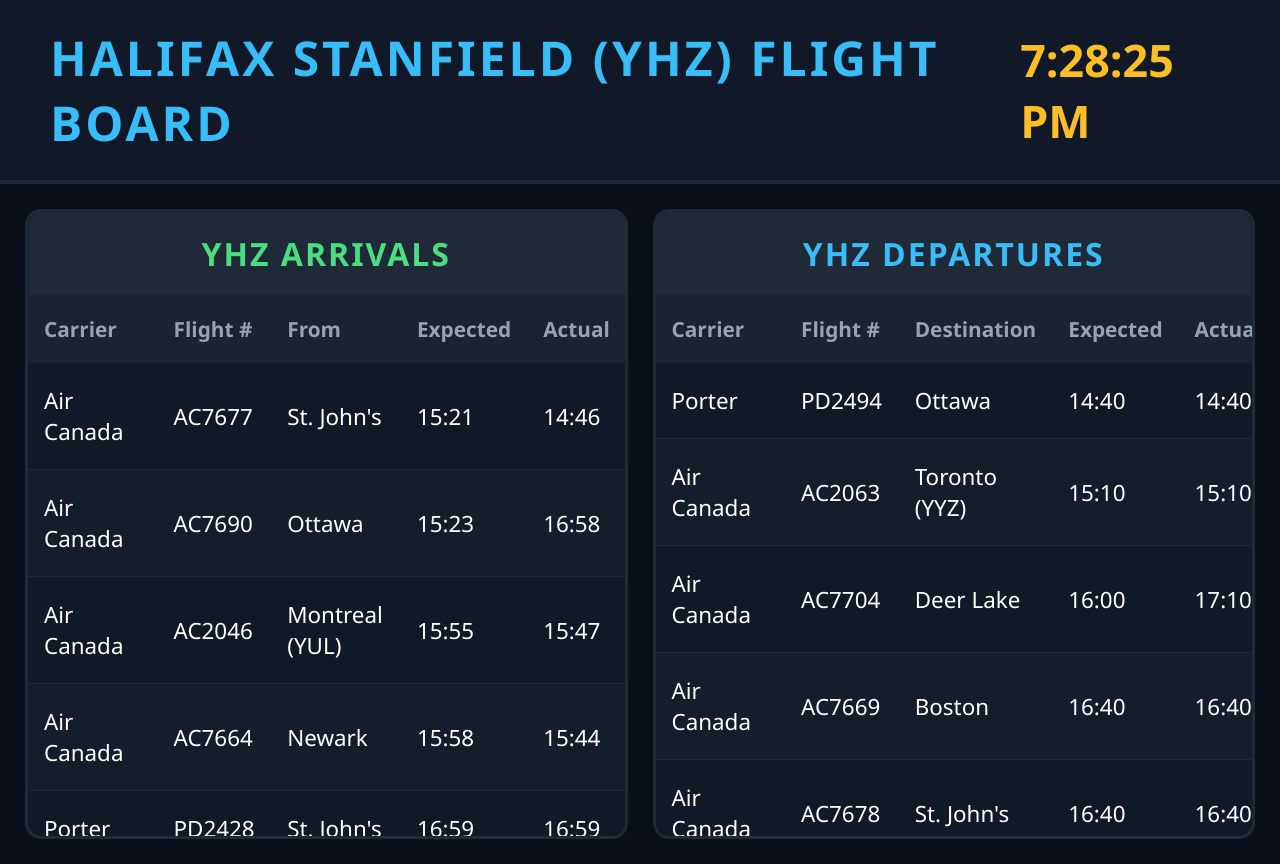
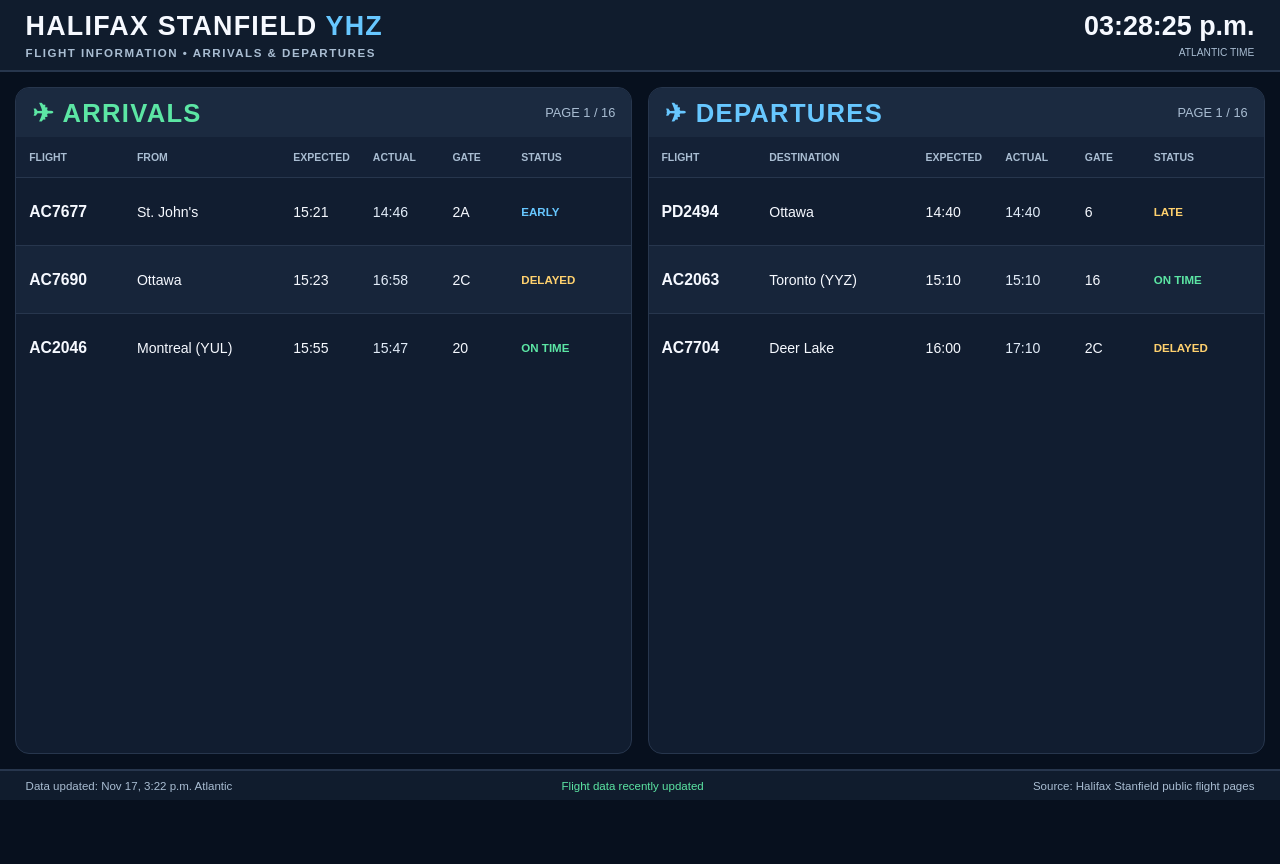
Before and after one commit to mainline123/YHZ-Flight-Board, a plain HTML site: page index.html in a window 1280 px wide. After the commit the page ends 800 px from the top, so only its background shows below. Drawn offline with Linux system fonts and the light colour scheme.

Commit message:
Refactor HTML structure and styles for flight board

```diff
--- a/index.html
+++ b/index.html
@@ -1,211 +1,311 @@
+
 <!DOCTYPE html>
 <html lang="en">
 <head>
 <meta charset="UTF-8">
-    <meta name="viewport" content="width=device-width, initial-scale=1.0">
-    <title>HALIFAX STANFIELD (YHZ) FLIGHT BOARD</title>
+<meta name="viewport" content="width=device-width, initial-scale=1">
+<title>Halifax Stanfield | Arrivals & Departures</title>
 <style>
-        * { box-sizing: border-box; margin: 0; padding: 0; }
-        body {
-            background-color: #0b0f19;
-            color: #ffffff;
-            font-family: 'Segoe UI', Tahoma, Geneva, Verdana, sans-serif;
-            height: 100vh;
-            overflow: hidden;
-            display: flex;
-            flex-direction: column;
+:root{color-scheme:dark;--bg:#07101e;--panel:#111d30;--line:#27364d;--muted:#a9bdd2;--white:#f6f9ff;--green:#5ce6a4;--blue:#67c7ff;--amber:#ffd16e;--red:#ff8585}
+*{box-sizing:border-box}
+html,body{margin:0;width:100%;height:100%;overflow:hidden}
+body{background:var(--bg);color:var(--white);font-family:Arial,Helvetica,sans-serif;display:flex;flex-direction:column}
+header{padding:1.35vh 2vw;display:flex;align-items:center;justify-content:space-between;gap:20px;background:#101c2d;border-bottom:2px solid var(--line)}
+.brand{font-size:clamp(19px,2.1vw,38px);font-weight:800;letter-spacing:.045em}
+.brand small{display:block;color:var(--muted);font-size:.43em;letter-spacing:.13em;margin-top:5px}
+.clock{text-align:right;font-weight:800;font-size:clamp(20px,2.1vw,38px);white-space:nowrap}
+.clock small{display:block;font-size:.38em;font-weight:500;color:var(--muted);margin-top:5px}
+main{display:grid;grid-template-columns:1fr 1fr;gap:1.2vw;padding:1.2vw;flex:1;min-height:0}
+.board{background:var(--panel);border:1px solid var(--line);border-radius:14px;overflow:hidden;display:flex;flex-direction:column;min-width:0}
+.board-heading{display:flex;align-items:center;justify-content:space-between;padding:1.2vh 1.25vw;background:#1b2a40}
+.board-heading h2{font-size:clamp(21px,2vw,38px);margin:0;letter-spacing:.05em}
+.arrivals h2{color:var(--green)}
+.departures h2{color:var(--blue)}
+.page{font-size:clamp(12px,1vw,19px);color:var(--muted)}
+.table-head,.flight{display:grid;grid-template-columns:1.05fr 1.55fr .76fr .76fr .65fr 1fr;gap:.45vw;align-items:center;padding:0 1vw}
+.table-head{height:5vh;min-height:35px;color:var(--muted);font-weight:700;font-size:clamp(10px,.82vw,16px);background:#142136}
+.flight{height:8.5vh;min-height:43px;border-top:1px solid var(--line);font-size:clamp(12px,1.1vw,22px)}
+.flight:nth-child(even){background:#17253a}
+.flight strong{font-size:1.12em}
+.flight .place{overflow:hidden;text-overflow:ellipsis;white-space:nowrap}
+.flight .actual{color:#e2ecf8}
+.status{font-size:.82em;font-weight:800;white-space:nowrap}
+.on-time,.arrived,.landed{color:var(--green)}
+.early,.boarding{color:var(--blue)}
+.delayed,.late{color:var(--amber)}
+.cancelled,.canceled{color:var(--red)}
+.other{color:var(--white)}
+.empty{padding:3vh 1vw;color:var(--muted);text-align:center;font-size:1.3vw}
+footer{display:flex;justify-content:space-between;align-items:center;gap:16px;padding:1.05vh 2vw;background:#101c2d;border-top:2px solid var(--line);font-size:clamp(11px,.9vw,18px);color:var(--muted)}
+#health.good{color:var(--green)}
+#health.warning{color:var(--amber)}
+#health.bad{color:var(--red)}
+@media(max-aspect-ratio:1.4){
+header{padding:10px 15px}
+main{gap:8px;padding:8px}
+.table-head,.flight{padding:0 7px;gap:3px}
+.flight{font-size:clamp(9px,1vw,17px)}
 }
-        header {
-            background: #111827;
-            padding: 25px 50px;
-            display: flex;
-            justify-content: space-between;
-            align-items: center;
-            border-bottom: 4px solid #1f2937;
-        }
-        header h1 { font-size: 3rem; letter-spacing: 3px; color: #38bdf8; }
-        .clock { font-size: 2.8rem; font-weight: bold; color: #fbbf24; }
-        .container {
-            display: flex;
-            flex: 1;
-            gap: 25px;
-            padding: 25px;
-            height: calc(100vh - 120px);
-        }
-        .board-column {
-            flex: 1;
-            background: #111827;
-            border-radius: 16px;
-            display: flex;
-            flex-direction: column;
-            border: 3px solid #1f2937;
-            overflow: hidden;
-        }
-        .board-title {
-            background: #1f2937;
-            padding: 20px;
-            font-size: 2rem;
-            font-weight: bold;
-            letter-spacing: 2px;
-            text-transform: uppercase;
-            text-align: center;
-        }
-        .table-wrapper {
-            flex: 1;
-            overflow-y: auto;
-        }
-        /* Custom scrollbar for large displays */
-        .table-wrapper::-webkit-scrollbar {
-            width: 12px;
-        }
-        .table-wrapper::-webkit-scrollbar-thumb {
-            background: #374151;
-            border-radius: 6px;
-        }
-        table {
-            width: 100%;
-            border-collapse: collapse;
-            text-align: left;
-        }
-        th {
-            background: #1a2234;
-            color: #94a3b8;
-            padding: 20px 16px;
-            font-size: 1.3rem;
-            position: sticky;
-            top: 0;
-            z-index: 10;
-        }
-        td {
-            padding: 22px 16px;
-            border-bottom: 1px solid #1f2937;
-            font-size: 1.4rem;
-        }
-        tr:nth-child(even) { background: rgba(255, 255, 255, 0.02); }
-        .status-on-time { color: #4ade80; font-weight: bold; }
-        .status-early { color: #38bdf8; font-weight: bold; }
-        .status-delayed { color: #f87171; font-weight: bold; }
-        .status-cancelled { color: #f87171; font-weight: bold; }
-        .status-arrived { color: #4ade80; font-weight: bold; }
-        .status-boarding { color: #38bdf8; font-weight: bold; }
 </style>
 </head>
 <body>
+<header>
+  <div class="brand">
+    HALIFAX STANFIELD <span style="color:#67c7ff">YHZ</span>
+    <small>FLIGHT INFORMATION • ARRIVALS &amp; DEPARTURES</small>
+  </div>
+  <div class="clock" id="clock">
+    --:--:--
+    <small>ATLANTIC TIME</small>
+  </div>
+</header>
+<main>
+  <section class="board arrivals">
+    <div class="board-heading">
+      <h2>✈ ARRIVALS</h2>
+      <span class="page" id="arrivals-page"></span>
+    </div>
+    <div class="table-head">
+      <span>FLIGHT</span>
+      <span>FROM</span>
+      <span>EXPECTED</span>
+      <span>ACTUAL</span>
+      <span>GATE</span>
+      <span>STATUS</span>
+    </div>
+    <div id="arrivals-list" aria-label="Arriving flights">
+      <div class="empty">Loading arrivals...</div>
+    </div>
+  </section>
+  <section class="board departures">
+    <div class="board-heading">
+      <h2>✈ DEPARTURES</h2>
+      <span class="page" id="departures-page"></span>
+    </div>
+    <div class="table-head">
+      <span>FLIGHT</span>
+      <span>DESTINATION</span>
+      <span>EXPECTED</span>
+      <span>ACTUAL</span>
+      <span>GATE</span>
+      <span>STATUS</span>
+    </div>
+    <div id="departures-list" aria-label="Departing flights">
+      <div class="empty">Loading departures...</div>
+    </div>
+  </section>
+</main>
+<footer>
+  <span id="last-update">Checking flight information...</span>
+  <span id="health">Connecting...</span>
+  <span>Source: Halifax Stanfield public flight pages</span>
+</footer>
+<script>
+'use strict';
 
-    <header>
-        <h1>HALIFAX STANFIELD (YHZ) FLIGHT BOARD</h1>
-        <div class="clock" id="clock">00:00:00 AM</div>
-    </header>
+const DATA_URL =
+  'https://raw.githubusercontent.com/mainline123/YHZ-Flight-Board/main/flights.json';
 
-    <div class="container">
-        <!-- ARRIVALS -->
-        <div class="board-column">
-            <div class="board-title" style="color: #4ade80;">YHZ Arrivals</div>
-            <div class="table-wrapper">
-                <table>
-                    <thead>
-                        <tr>
-                            <th>Carrier</th>
-                            <th>Flight #</th>
-                            <th>From</th>
-                            <th>Expected</th>
-                            <th>Actual</th>
-                            <th>Gate</th>
-                            <th>Status</th>
-                        </tr>
-                    </thead>
-                    <tbody id="arrivals-body">
-                        <tr><td colspan="7" style="text-align: center;">Syncing...</td></tr>
-                    </tbody>
-                </table>
+const REFRESH_MS = 60000;
+const ROTATE_MS = 12000;
+const STALE_MS = 90 * 60 * 1000;
+
+let flightData = null;
+let pageIndex = 0;
+let lastFetchError = false;
+
+const $ = id => document.getElementById(id);
+
+function updateClock() {
+  const now = new Date();
+  $('clock').innerHTML =
+    now.toLocaleTimeString('en-CA', {
+      timeZone: 'America/Halifax',
+      hour: '2-digit',
+      minute: '2-digit',
+      second: '2-digit',
+      hour12: true
+    }) +
+    '<small>ATLANTIC TIME</small>';
+}
+
+function escapeHTML(value) {
+  return String(value ?? '—').replace(/[&<>"']/g, ch => ({
+    '&': '&amp;',
+    '<': '&lt;',
+    '>': '&gt;',
+    '"': '&quot;',
+    "'": '&#39;'
+  })[ch]);
+}
+
+function statusClass(status) {
+  const s = String(status || '').toLowerCase();
+
+  if (s.includes('cancel')) return 'cancelled';
+  if (s.includes('delay')) return 'delayed';
+  if (s.includes('late')) return 'late';
+  if (s.includes('early')) return 'early';
+  if (s.includes('boarding')) return 'boarding';
+  if (s.includes('arriv')) return 'arrived';
+  if (s.includes('land')) return 'landed';
+  if (s.includes('on time')) return 'on-time';
+
+  return 'other';
+}
+
+function rowsPerPage() {
+  const list = $('arrivals-list');
+  const available = Math.max(200, list.clientHeight || 400);
+  const rowHeight = Math.max(43, window.innerHeight * .085);
+  return Math.max(3, Math.floor(available / rowHeight));
+}
+
+function renderBoard(type) {
+  const list = $(type + '-list');
+  const label = $(type + '-page');
+  const flights = Array.isArray(flightData?.[type])
+    ? flightData[type]
+    : [];
+
+  if (!flights.length) {
+    list.innerHTML =
+      '<div class="empty">No flight information available</div>';
+    label.textContent = '';
+    return;
+  }
+
+  const count = rowsPerPage();
+  const pages = Math.ceil(flights.length / count);
+  const current = pageIndex % pages;
+  const start = current * count;
+  const visible = flights.slice(start, start + count);
+
+  label.textContent = 'PAGE ' + (current + 1) + ' / ' + pages;
+
+  list.innerHTML = visible.map(f => {
+    const place = type === 'arrivals'
+      ? (f.from || f.origin)
+      : f.destination;
+
+    const status = f.status || 'UNKNOWN';
+
+    return `
+      <div class="flight">
+        <strong>${escapeHTML(f.flight)}</strong>
+        <span class="place" title="${escapeHTML(place)}">
+          ${escapeHTML(place)}
+        </span>
+        <span>${escapeHTML(f.expected)}</span>
+        <span class="actual">${escapeHTML(f.actual)}</span>
+        <span>${escapeHTML(f.gate)}</span>
+        <span class="status ${statusClass(status)}">
+          ${escapeHTML(status)}
+        </span>
       </div>
-        </div>
+    `;
+  }).join('');
+}
 
-        <!-- DEPARTURES -->
-        <div class="board-column">
-            <div class="board-title" style="color: #38bdf8;">YHZ Departures</div>
-            <div class="table-wrapper">
-                <table>
-                    <thead>
-                        <tr>
-                            <th>Carrier</th>
-                            <th>Flight #</th>
-                            <th>Destination</th>
-                            <th>Expected</th>
-                            <th>Actual</th>
-                            <th>Gate</th>
-                            <th>Status</th>
-                        </tr>
-                    </thead>
-                    <tbody id="departures-body">
-                        <tr><td colspan="7" style="text-align: center;">Syncing...</td></tr>
-                    </tbody>
-                </table>
-            </div>
-        </div>
-    </div>
+function render() {
+  if (!flightData) return;
+  renderBoard('arrivals');
+  renderBoard('departures');
+  updateHealth();
+}
 
-    <script>
-        function updateClock() {
-            document.getElementById('clock').innerText = new Date().toLocaleTimeString();
+function updateHealth() {
+  const health = $('health');
+  if (!flightData) {
+    health.className = 'bad';
+    health.textContent = 'Flight data unavailable';
+    return;
   }
-        setInterval(updateClock, 1000);
-        updateClock();
+
+  const updated = new Date(flightData.updated);
+  const age = Date.now() - updated.getTime();
+
+  if (!Number.isFinite(age) || age < -300000) {
+    health.className = 'bad';
+    health.textContent = 'Invalid update timestamp';
+    return;
+  }
+
+  $('last-update').textContent =
+    'Data updated: ' +
+    updated.toLocaleString('en-CA', {
+      timeZone: 'America/Halifax',
+      month: 'short',
+      day: 'numeric',
+      hour: 'numeric',
+      minute: '2-digit',
+      hour12: true
+    }) + ' Atlantic';
+
+  if (age > STALE_MS) {
+    health.className = 'bad';
+    health.textContent = 'WARNING: FLIGHT DATA IS OUTDATED';
+  } else if (lastFetchError) {
+    health.className = 'warning';
+    health.textContent = 'Connection issue - showing last update';
+  } else {
+    health.className = 'good';
+    health.textContent = 'Flight data recently updated';
+  }
+}
 
 async function loadFlightData() {
   try {
-                const response = await fetch('https://raw.githubusercontent.com/mainline123/YHZ-Flight-Board/main/flights.json?t=' + Date.now());
+    const response = await fetch(
+      DATA_URL + '?t=' + Date.now(),
+      { cache: 'no-store' }
+    );
+
+    if (!response.ok) {
+      throw new Error('HTTP ' + response.status);
+    }
+
     const data = await response.json();
 
-                const arrivalsBody = document.getElementById('arrivals-body');
-                arrivalsBody.innerHTML = '';
-                (data.arrivals || []).forEach(f => {
-                    let statusClass = 'status-on-time';
-                    const statusLower = (f.status || '').toLowerCase();
-                    if (statusLower.includes('delay') || statusLower.includes('cancel')) statusClass = 'status-delayed';
-                    if (statusLower.includes('early')) statusClass = 'status-early';
-                    if (statusLower.includes('arrive') || statusLower.includes('land')) statusClass = 'status-arrived';
+    if (
+      !Array.isArray(data.arrivals) ||
+      !Array.isArray(data.departures) ||
+      !data.updated
+    ) {
+      throw new Error('Invalid flight data');
+    }
 
-                    arrivalsBody.innerHTML += `
-                        <tr>
-                            <td>${f.carrier || '—'}</td>
-                            <td>${f.flight || '—'}</td>
-                            <td>${f.from || f.origin || '—'}</td>
-                            <td>${f.expected || f.time || '—'}</td>
-                            <td>${f.actual || f.time || '—'}</td>
-                            <td>${f.gate || '—'}</td>
-                            <td><span class="${statusClass}">${f.status || 'On Time'}</span></td>
-                        </tr>
-                    `;
-                });
+    flightData = data;
+    lastFetchError = false;
+    render();
+  } catch (error) {
+    console.error('Flight data error:', error);
+    lastFetchError = true;
 
-                const departuresBody = document.getElementById('departures-body');
-                departuresBody.innerHTML = '';
-                (data.departures || []).forEach(f => {
-                    let statusClass = 'status-on-time';
-                    const statusLower = (f.status || '').toLowerCase();
-                    if (statusLower.includes('delay') || statusLower.includes('cancel')) statusClass = 'status-delayed';
-                    if (statusLower.includes('boarding')) statusClass = 'status-boarding';
+    if (!flightData) {
+      $('arrivals-list').innerHTML =
+        '<div class="empty">Flight data unavailable</div>';
+      $('departures-list').innerHTML =
+        '<div class="empty">Flight data unavailable</div>';
+    }
 
-                    departuresBody.innerHTML += `
-                        <tr>
-                            <td>${f.carrier || '—'}</td>
-                            <td>${f.flight || '—'}</td>
-                            <td>${f.destination || '—'}</td>
-                            <td>${f.expected || f.time || '—'}</td>
-                            <td>${f.actual || f.time || '—'}</td>
-                            <td>${f.gate || '—'}</td>
-                            <td><span class="${statusClass}">${f.status || 'On Time'}</span></td>
-                        </tr>
-                    `;
-                });
-            } catch (err) {
-                console.error("Error loading flight data", err);
+    updateHealth();
   }
 }
 
+updateClock();
+setInterval(updateClock, 1000);
+
 loadFlightData();
-        setInterval(loadFlightData, 15000);
+setInterval(loadFlightData, REFRESH_MS);
+
+setInterval(() => {
+  pageIndex++;
+  render();
+}, ROTATE_MS);
+
+setInterval(updateHealth, 10000);
+window.addEventListener('resize', render);
 </script>
 </body>
 </html>
```
Lines whose indentation alone changed are shown as unchanged.
